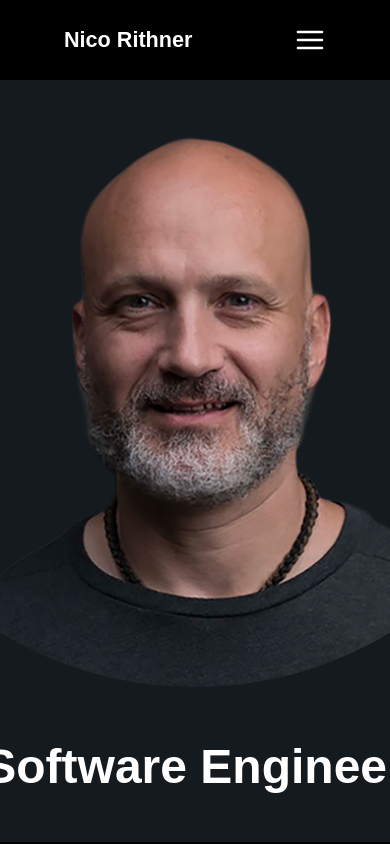
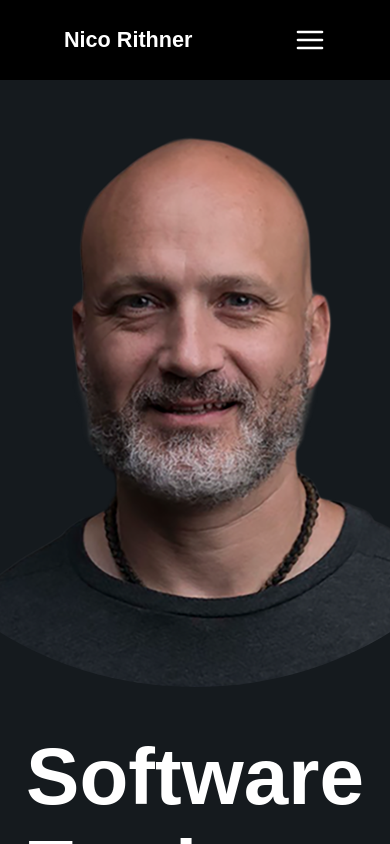
Before and after one commit to nicorithner/nico-site, a React (Create React App) app: page / in a window 390 px wide. Built offline with nearby package versions, Linux system fonts and the light colour scheme.

Commit message:
Adjust title sizing for responsiveness

```diff
--- a/src/components/home/Home.css
+++ b/src/components/home/Home.css
@@ -14,9 +14,10 @@
 }
 
 .hero-heading {
-  font-size: 1.5em;
+  font-size: 2.5em;
   text-align: center;
-  margin: 2em;
+  margin: 1em;
+  max-width: 95%;
 }
 
 /*--------------- Media Queries -----------*/
```
